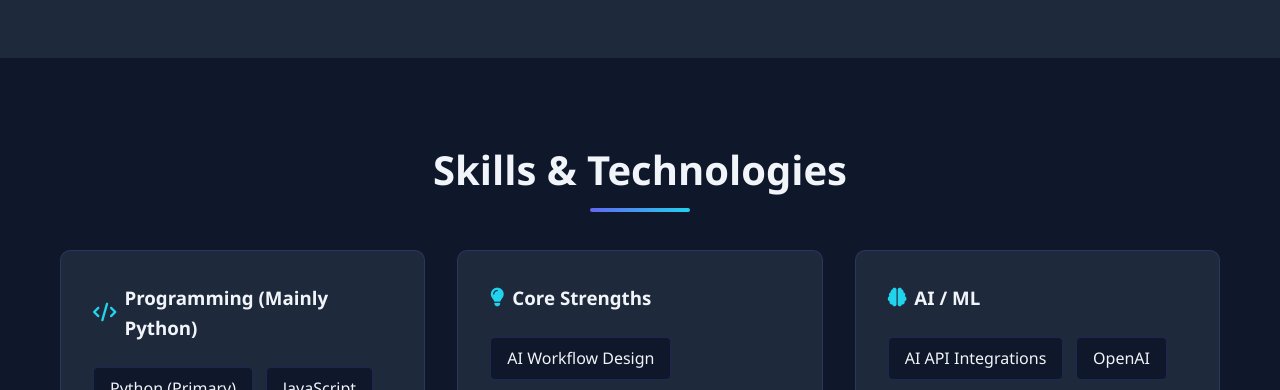
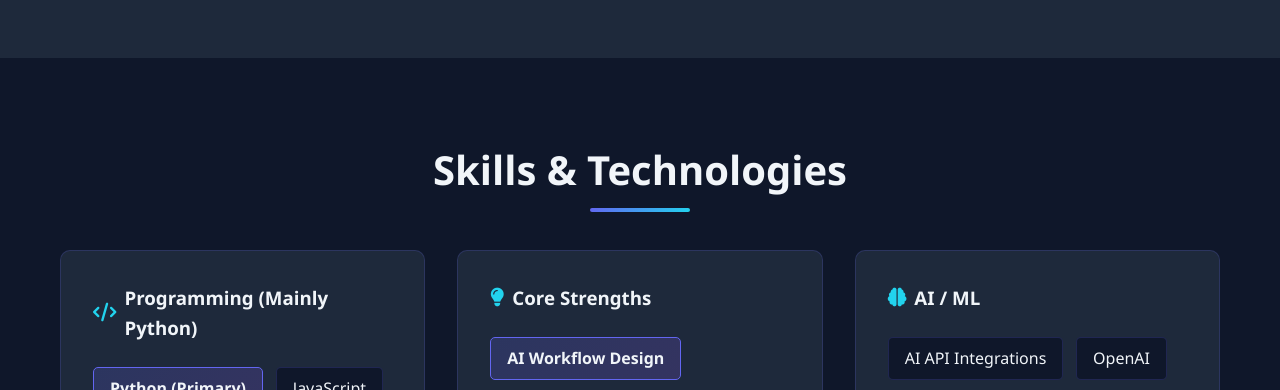
Before and after one commit to Shiva07IN/portfolio, a plain HTML site: page index.html in a window 1280 px wide. Shown: the part 4088-4478 px from the top of the page. Drawn offline with Linux system fonts and the light colour scheme.

Commit message:
Add styles for skill tags and nowrap for scores

```diff
--- a/css/style.css
+++ b/css/style.css
@@ -291,6 +291,7 @@
     font-size: 1.3rem;
     font-weight: bold;
     color: var(--accent);
+    white-space: nowrap;
 }
 
 .overall-score {
@@ -513,6 +514,12 @@
     transition: all 0.3s;
 }
 
+.skill-tag.primary {
+    background: linear-gradient(135deg, rgba(99, 102, 241, 0.2), rgba(139, 92, 246, 0.2));
+    border-color: var(--primary-color);
+    font-weight: 600;
+}
+
 .skill-tag:hover {
     background: rgba(99, 102, 241, 0.2);
     transform: translateY(-2px);
```
